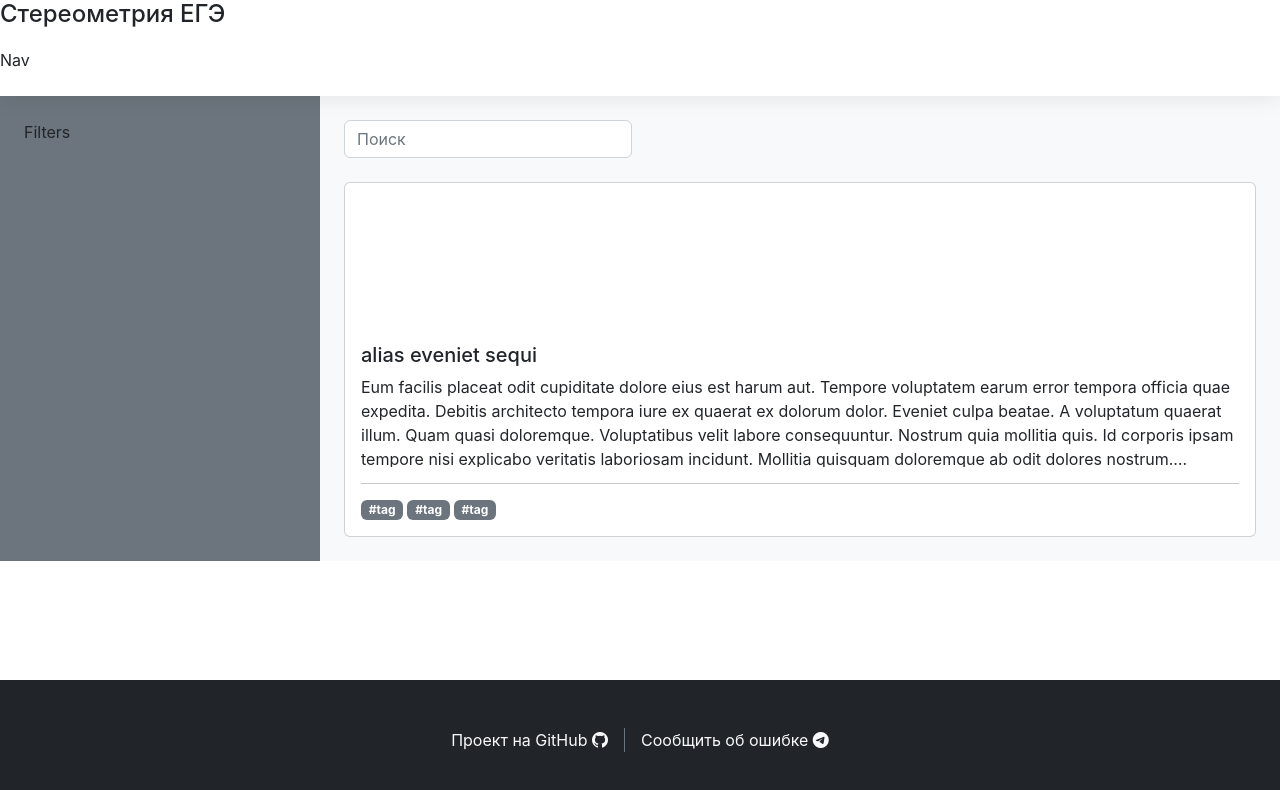
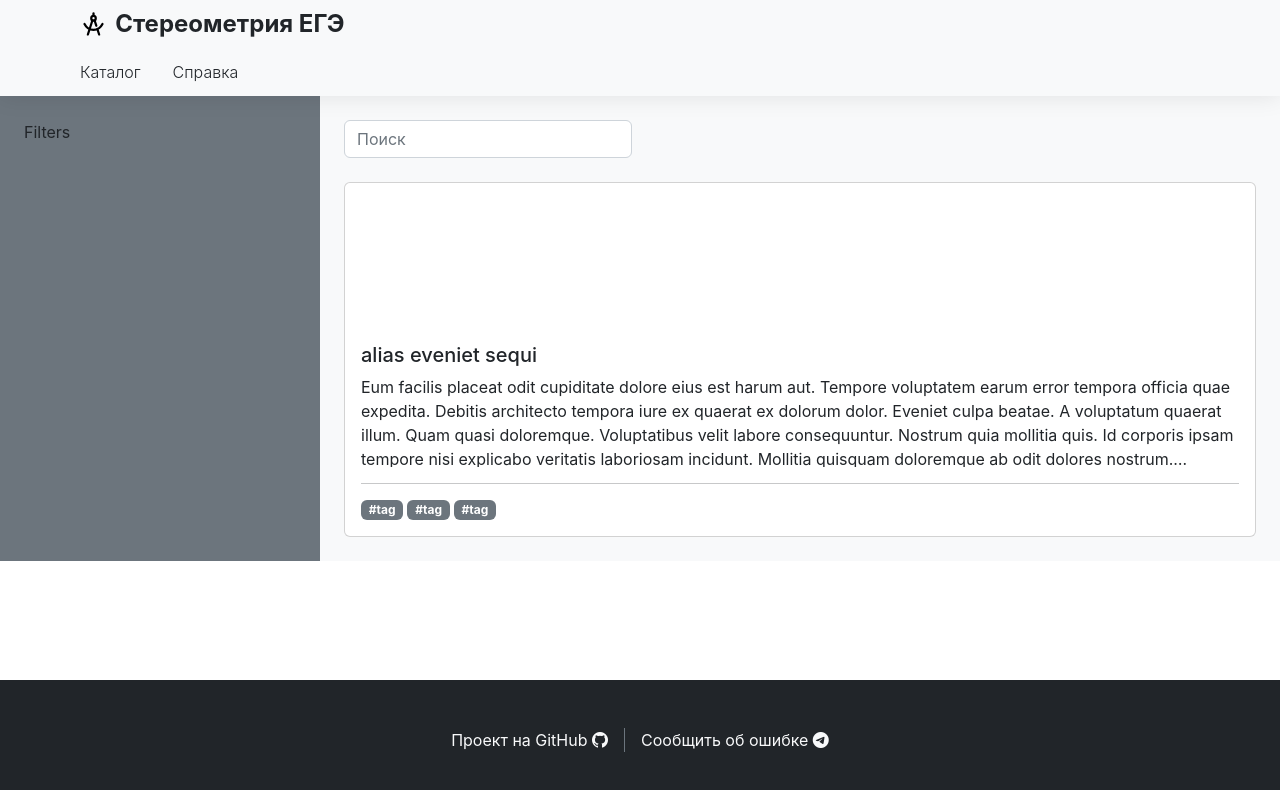
Before and after one commit to nkg-17/math-tests, a React (Vite) app: page / in a window 1280 px wide. Shown: the top 790 px of the page. Built offline with nearby package versions, Linux system fonts and the light colour scheme; no server answers.

Commit message:
Some improvements

```diff
--- a/src/components/Header/index.css
+++ b/src/components/Header/index.css
@@ -1,5 +1,13 @@
 
-.HeaderMain {
+/*
+	height: 3rem;
+	padding-left: 5rem;
+	display: flex;
+	align-items: center;
+*/
+
+
+.Header {
 	position: sticky;
 	top: 0;
 	z-index: 10001;
@@ -8,10 +16,14 @@
 	--bs-gutter-x: 0;
 	--bs-gutter-y: 0;
 
-	background-color: white;
+	padding-left: 5rem;
+	display: flex;
+	align-items: center;
+
+	background-color: var(--bs-light);
 }
 
-.HeaderSecondary {
+.HeaderNav {
 	position: sticky;
 	top: 0;
 	z-index: 10000;
@@ -19,12 +31,58 @@
 
 	--bs-gutter-x: 0;
 	--bs-gutter-y: 0;
-	vertical-align: baseline;
 
-	background-color: white;
+	padding-left: 4rem;
+	display: flex;
+	flex-direction: row;
+	gap: 0;
+	align-items: center;
+
+	background-color: var(--bs-light);
 	box-shadow: 0 0 1.5rem rgba(0,0,0,0.1);
+}
+
+.HeaderLink {
+	height: 100%;
+
+	display: flex;
+	flex-direction: row;
+	gap: 0.5rem;
+	align-items: center;
+
+	pointer-events: auto;
+	cursor: pointer;
+
+	color: var(--bs-dark);
 }
 
 .HeaderTitle {
 	margin: 0;
+
+	font-weight: 700;
+	font-family: -apple-system,BlinkMacSystemFont,Helvetica,Arial,sans-serif;
 }
+
+.HeaderBrand {
+	height: 1.7rem;
+}
+
+.HeaderNavItem {
+	height: 100%;
+
+	padding: 0 1rem;
+	display: flex;
+	align-items: center;
+
+	pointer-events: auto;
+	cursor: pointer;
+
+	font-weight: 300;
+
+	color: var(--bs-dark);
+	background-color: var(--bs-light);
+}
+
+.HeaderNavItem:hover {
+	color: var(--bs-secondary);
+}
--- a/src/components/Header/index.jsx
+++ b/src/components/Header/index.jsx
@@ -6,15 +6,22 @@ import './index.css';
 function Header(props) {
 	return (
 		<>
-			<Container fluid className="HeaderMain">
-				<h4 className="HeaderTitle">Стереометрия ЕГЭ</h4>
+			<Container fluid className="Header">
+				<div className="HeaderLink">
+					<img className="HeaderBrand" src="/brand.svg" alt="Brand" />
+					<h4 className="HeaderTitle">Стереометрия ЕГЭ</h4>
+				</div>
 			</Container>
+
 			{
 				(!props.minimized) ? (
-					<Container fluid className="HeaderSecondary">
-						Nav
+					<Container fluid className="HeaderNav">
+						<div className="HeaderNavItem">Каталог</div>
+						<div className="HeaderNavItem">Справка</div>
 					</Container>
-				) : (<></>)
+				) : (
+					<></>
+				)
 			}
 		</>
 	);
--- a/src/layouts/DefaultLayout/index.jsx
+++ b/src/layouts/DefaultLayout/index.jsx
@@ -7,7 +7,7 @@ import { Stack } from 'react-bootstrap';
 function DefaultLayout(props) {
 	return (
 		<Stack className="min-vh-100 justify-content-between">
-			<main>
+			<main style={{flex:"1"}}>
 				{props.children}
 			</main>
 			<Footer />
```
Also changed, not shown: public/brand.svg (added).
